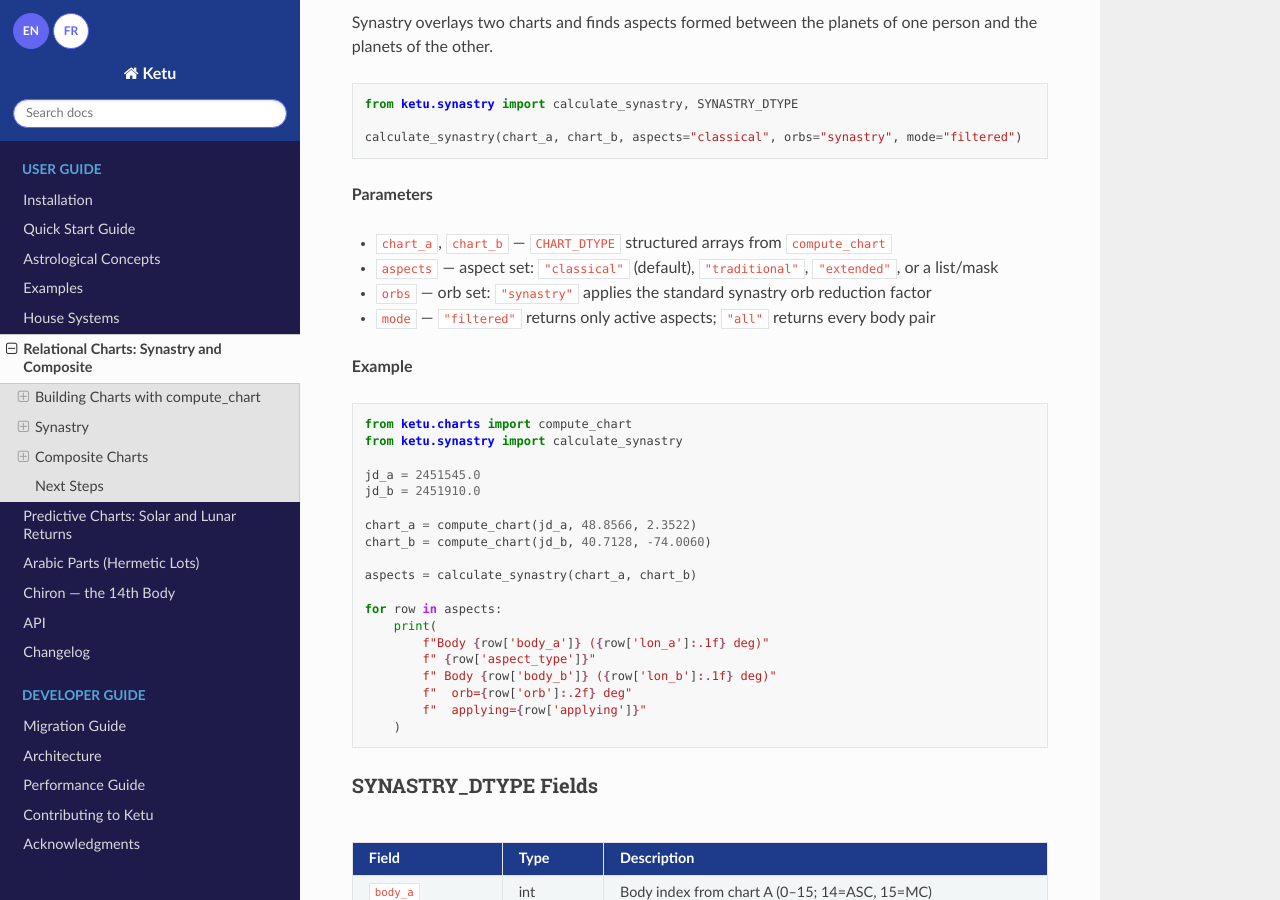
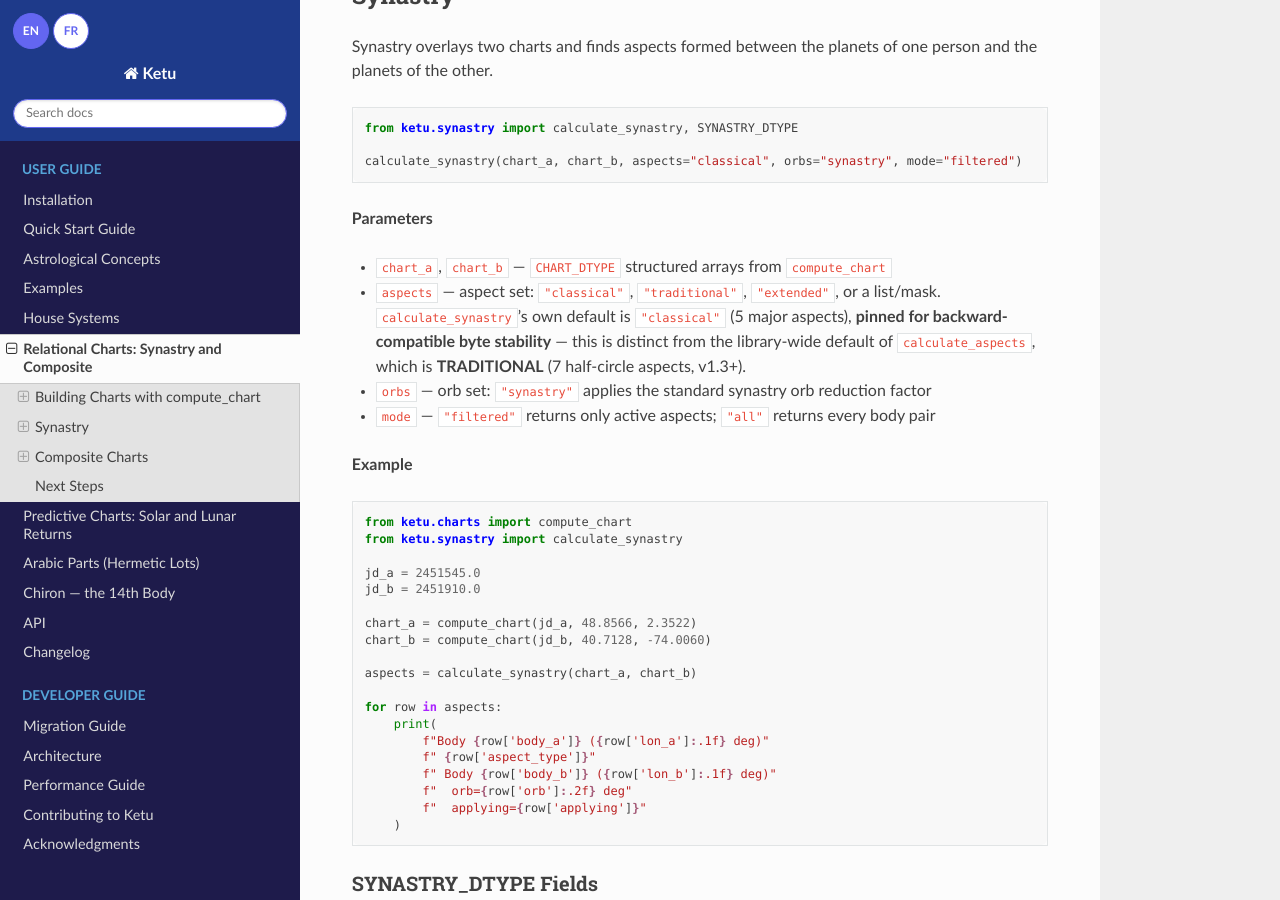
Before and after one commit to alkimya/ketu, a Sphinx documentation site: the page built from docs/source/relational_charts.md, in a window 1280 px wide and 900 px high, scrolled down 1854 px. Built offline with Sphinx 7.4.7 and the Read the Docs theme 3.1.0, drawn with Linux system fonts in a browser that asks for light colours; some of the changed text lies outside the part shown.

Commit message:
docs(31-03): fix stale aspects-default claims in relational_charts.md (DOC-15)
- compute_chart aspects param: replace "default classical set" with
  explicit TRADITIONAL (7 half-circle aspects, v1.3+)
- calculate_synastry aspects param: add clarifying note that "classical"
  is the function's own pinned default for backward-compat byte stability,
  distinct from the library-wide TRADITIONAL default of calculate_aspects
- calculate_synastry signature (aspects="classical") left unchanged

```diff
--- a/docs/source/relational_charts.md
+++ b/docs/source/relational_charts.md
@@ -15,7 +15,7 @@
 - `jd` — Julian Day (float, UTC)
 - `lat` / `lon` — geographic latitude and longitude in degrees
 - `system` — house system (default `"placidus"`)
-- `aspects` — aspect set spec (`None` uses the default classical set)
+- `aspects` — aspect set spec (`None` uses the library default — **TRADITIONAL**, the 7 half-circle aspects, v1.3+)
 - `polar_fallback` — high-latitude fallback behaviour (see [House Systems](houses.md))
 
 **Example — two charts**
@@ -78,7 +78,7 @@
 **Parameters**
 
 - `chart_a`, `chart_b` — `CHART_DTYPE` structured arrays from `compute_chart`
-- `aspects` — aspect set: `"classical"` (default), `"traditional"`, `"extended"`, or a list/mask
+- `aspects` — aspect set: `"classical"`, `"traditional"`, `"extended"`, or a list/mask. `calculate_synastry`'s own default is `"classical"` (5 major aspects), **pinned for backward-compatible byte stability** — this is distinct from the library-wide default of `calculate_aspects`, which is **TRADITIONAL** (7 half-circle aspects, v1.3+).
 - `orbs` — orb set: `"synastry"` applies the standard synastry orb reduction factor
 - `mode` — `"filtered"` returns only active aspects; `"all"` returns every body pair
 
```
